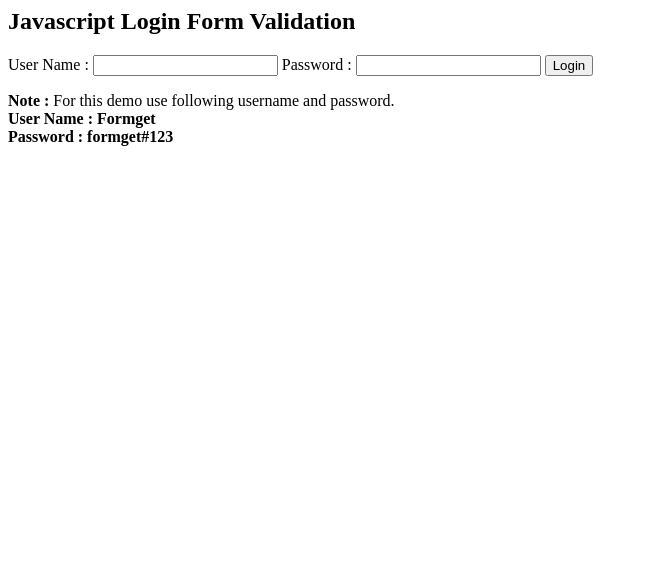
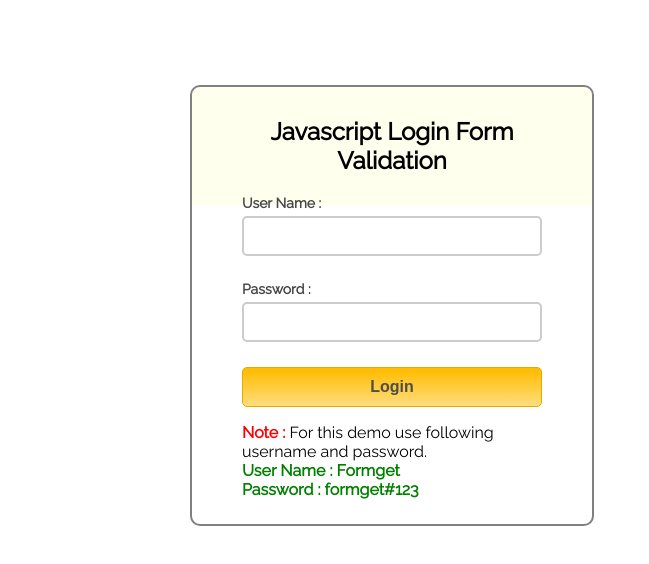
Before and after one commit to RedMAngo22/Loginform, a plain HTML site: page index.html in a window 1280 px wide. Shown: the whole page, without its empty margins (0-649 px from the left). Drawn offline with Linux system fonts and the light colour scheme.

Commit message:
Update style.css

```diff
--- a/css/style.css
+++ b/css/style.css
@@ -1 +1,79 @@
-@import (www.css)
+/* Below line is used for online Google font */
+@import url(http://fonts.googleapis.com/css?family=Raleway);
+h2{
+background-color: #FEFFED;
+padding: 30px 35px;
+margin: -10px -50px;
+text-align:center;
+border-radius: 10px 10px 0 0;
+}
+hr{
+margin: 10px -50px;
+border: 0;
+border-top: 1px solid #ccc;
+margin-bottom: 40px;
+}
+div.container{
+width: 900px;
+height: 610px;
+margin:35px auto;
+font-family: 'Raleway', sans-serif;
+}
+div.main{
+width: 300px;
+padding: 10px 50px 25px;
+border: 2px solid gray;
+border-radius: 10px;
+font-family: raleway;
+float:left;
+margin-top:50px;
+}
+input[type=text],input[type=password]{
+width: 100%;
+height: 40px;
+padding: 5px;
+margin-bottom: 25px;
+margin-top: 5px;
+border: 2px solid #ccc;
+color: #4f4f4f;
+font-size: 16px;
+border-radius: 5px;
+}
+label{
+color: #464646;
+text-shadow: 0 1px 0 #fff;
+font-size: 14px;
+font-weight: bold;
+}
+center{
+font-size:32px;
+}
+.note{
+color:red;
+}
+.valid{
+color:green;
+}
+.back{
+text-decoration: none;
+border: 1px solid rgb(0, 143, 255);
+background-color: rgb(0, 214, 255);
+padding: 3px 20px;
+border-radius: 2px;
+color: black;
+}
+input[type=button]{
+font-size: 16px;
+background: linear-gradient(#ffbc00 5%, #ffdd7f 100%);
+border: 1px solid #e5a900;
+color: #4E4D4B;
+font-weight: bold;
+cursor: pointer;
+width: 100%;
+border-radius: 5px;
+padding: 10px 0;
+outline:none;
+}
+input[type=button]:hover{
+background: linear-gradient(#ffdd7f 5%, #ffbc00 100%);
+}
```
